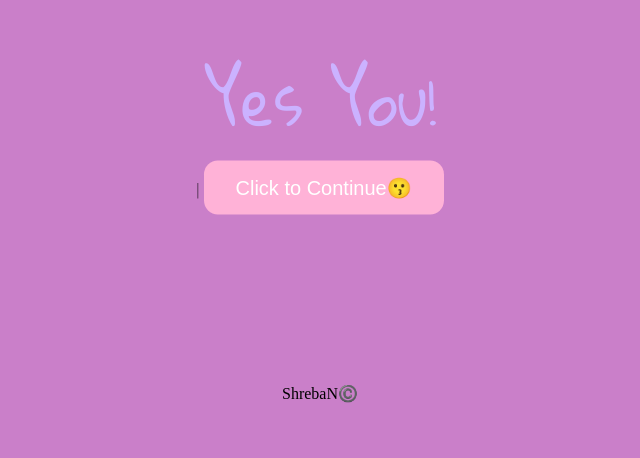
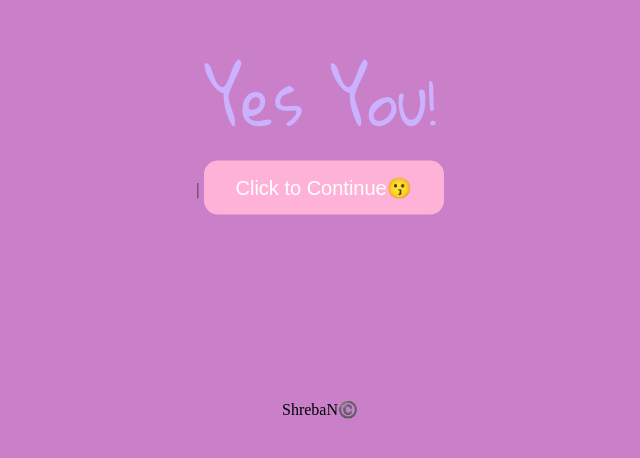
Before and after one commit to Oxytocinfr/crush, a plain HTML site: page index.html in a window 1280 px wide. Shown: the part 272-730 px from the top of the page, without its empty margins (320-960 px from the left). Drawn offline with nearby package versions, Linux system fonts and the light colour scheme.

Commit message:
modified:   style.css

```diff
--- a/style.css
+++ b/style.css
@@ -129,5 +129,5 @@ video{
 footer{
     text-align: center;
     position: relative;
-    top: 41rem;
+    top: 42rem;
 }
```
